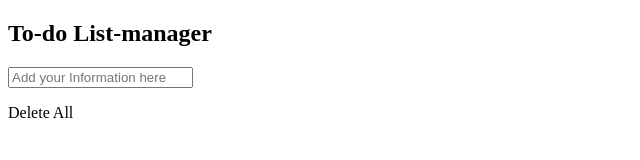
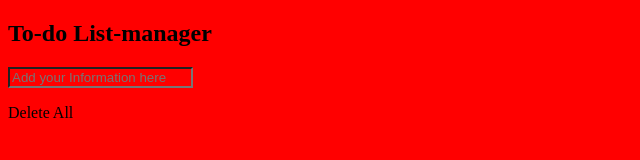
Before and after one commit to tchasinga/To-do-list-Microverse, a website built with webpack: page src/template.html in a window 1280 px wide. Shown: the whole page, without its empty margins (0-640 px from the left). Built offline with nearby package versions, Linux system fonts and the light colour scheme.

Commit message:
new commit

```diff
--- a/package.json
+++ b/package.json
@@ -15,12 +15,14 @@
   },
   "devDependencies": {
     "babel-eslint": "^10.1.0",
+    "css-loader": "^6.8.1",
     "eslint": "^7.32.0",
     "eslint-config-airbnb-base": "^14.2.1",
     "eslint-plugin-import": "^2.27.5",
     "hint": "^7.1.9",
+    "html-webpack-plugin": "^5.5.3",
+    "style-loader": "^3.3.3",
     "stylelint": "^13.13.1",
-    "html-webpack-plugin": "^5.5.3",
     "stylelint-config-standard": "^21.0.0",
     "stylelint-csstree-validator": "^1.9.0",
     "stylelint-scss": "^3.21.0",
--- a/src/css/styles.css
+++ /dev/null
@@ -1,3 +0,0 @@
-/* *{
-    background: brown;
-} */
--- a/src/index.js
+++ b/src/index.js
@@ -0,0 +1,3 @@
+import UI from './modules/UI.js'
+import Balole from './modules/Store.js'
+import 'style.css';
--- /dev/null
+++ b/src/modules/Book.js
@@ -0,0 +1,6 @@
+class Book{
+    constructor(title){
+        this.title = title;
+    }
+}
+export default Book;
--- /dev/null
+++ b/src/modules/Store.js
@@ -0,0 +1,5 @@
+function Balole(){
+    console.alert('welcom')
+}
+
+ export default Balole;
--- /dev/null
+++ b/src/modules/UI.js
@@ -0,0 +1,4 @@
+class UI{
+}
+
+export default UI;
--- /dev/null
+++ b/src/style.css
@@ -0,0 +1,3 @@
+*{
+    background: red;
+}
--- a/src/template.html
+++ b/src/template.html
@@ -4,15 +4,17 @@
     <meta charset="UTF-8">
     <meta name="viewport" content="width=device-width, initial-scale=1.0">
     <script type="module" defer src="index.js"></script>
-    <link rel="stylesheet" href="css/styles.css">
     <title>To do List</title>
 </head>
 <body>
      <section class="mainSection">
          <h1>To-do List-manager</h1>
-         <form method="post">
+         <form method="post" id="book-form">
              <div class="firstInput">
-                 <input type="text" maxlength="600" required placeholder="Add your Information here">
+                 <input type="text" id="title" maxlength="600" required placeholder="Add your Information here">
+             </div>
+             <div class="book-list">
+
              </div>
              <p class="ClearAll">Delete All</p>
          </form>
```
Also changed, not shown: dist/Running.js, dist/index.html, 1 other file.
